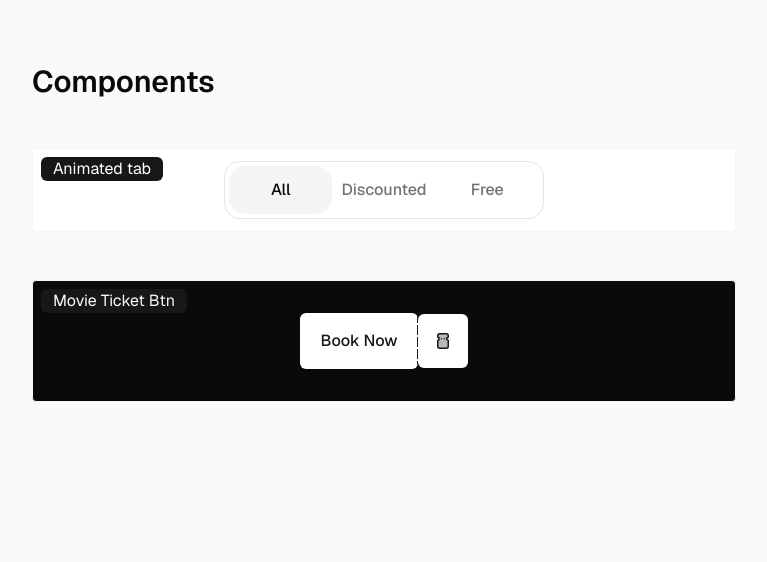
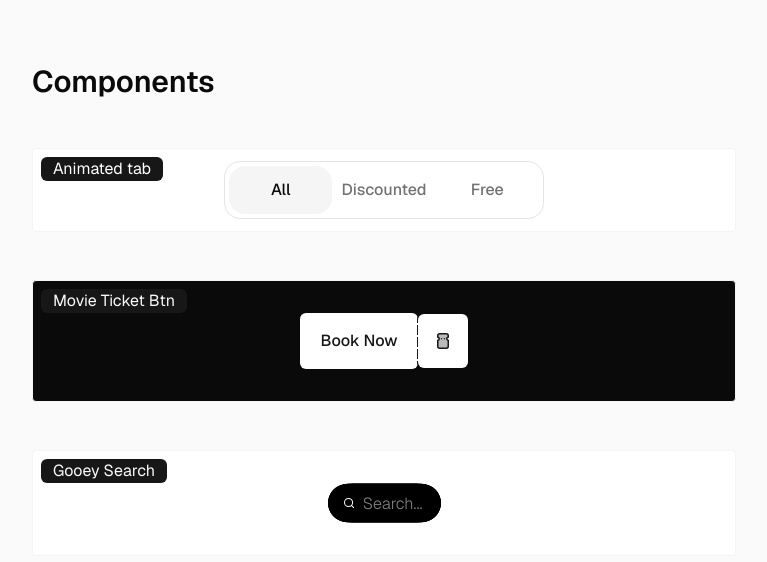
Before and after one commit to senorhitesh/components, a Next.js app in the folder animated-tabs/: page / in a window 1280 px wide. Shown: the top 562 px of the page, without its empty margins (256-1023 px from the left). Built offline with nearby package versions, Linux system fonts and the light colour scheme.

Commit message:
'gooey-filter'

```diff
--- a/animated-tabs/app/page.tsx
+++ b/animated-tabs/app/page.tsx
@@ -1,4 +1,5 @@
 import AnimatedTab from "@/copmonents/Animated-tabs";
+import GooeySearch from "@/copmonents/GooeySearch";
 import MovieTickeBtn from "@/copmonents/MovieTickeBtn";
 export default function Home() {
   return (
@@ -17,6 +18,12 @@ export default function Home() {
           </p>
           <MovieTickeBtn />
         </div>
+        <div className="border relative  rounded border-neutral-100 bg-white w-full mt-12 h-fit py-8 flex items-center justify-center">
+          <p className="absolute top-2 left-2 px-3 rounded-md bg-neutral-900 text-neutral-50 ">
+            Gooey Search
+          </p>
+          <GooeySearch />
+        </div>
       </main>
     </div>
   );
--- /dev/null
+++ b/animated-tabs/copmonents/GooeySearch.tsx
@@ -0,0 +1,110 @@
+"use client";
+import { Search } from "lucide-react";
+import { useEffect, useRef, useState } from "react";
+import { motion, Variants } from "motion/react";
+const GooeySearch = () => {
+  const [isExpanded, setIsExpanded] = useState(false);
+  const inputRef = useRef<HTMLInputElement | null>(null);
+  const [searchText, setSearchText] = useState("");
+  const buttonVariants: Variants = {
+    collapsed: {
+      width: 115,
+      marginLeft: 0,
+    },
+    expanded: {
+      width: 180,
+      marginLeft: 50,
+    },
+  };
+  const iconBubbleVariants = {
+    collapsed: {
+      scale: 0,
+      opacity: 0,
+      filter: "blur(4px)",
+    },
+    expanded: {
+      scale: 1,
+      opacity: 1,
+      filter: "blur(0px)",
+    },
+  };
+
+  const TRANSITION = {
+    duration: 0.7,
+    type: "spring" as const,
+    bounce: 0.22,
+  };
+  useEffect(() => {
+    if (isExpanded) {
+      inputRef.current?.focus();
+      setIsExpanded(true);
+    } else {
+      setSearchText("");
+    }
+  }, [isExpanded]);
+  return (
+    <>
+      <SVG />
+      <div
+        style={{
+          filter: "url(#gooey-filter)",
+        }}
+        className="relative flex h-10 items-center justify-center"
+      >
+        <motion.div
+          variants={buttonVariants}
+          initial="collapsed"
+          transition={TRANSITION}
+          animate={isExpanded ? "expanded" : "collapsed"}
+          className="h-10 flex items-center justify-center "
+        >
+          <button className="h-10 w-full cursor-pointer items-center justify-center flex gap-2  rounded-full bg-black text-white font-normal px-4 ">
+            {!isExpanded && <Search className="size-4" />}
+            <motion.input
+              layoutId="input"
+              onClick={() => setIsExpanded(true)}
+              ref={inputRef}
+              onBlur={() => !searchText && setIsExpanded(false)}
+              onChange={(e) => setSearchText(e.target.value)}
+              placeholder="Search..."
+              type="text"
+              className="h-full w-full bg-transparent placeholder:font-light placeholder:text-white/50 outline-none"
+            />
+          </button>
+        </motion.div>
+        <motion.div
+          layoutId="svg"
+          variants={iconBubbleVariants}
+          initial="collapsed"
+          transition={TRANSITION}
+          animate={isExpanded ? "expanded" : "collapsed"}
+          className="absolute text-white rounded-4xl  top-1/2 left-0 size-10 bg-black -translate-y-1/2 items-center justify-center flex"
+        >
+          <Search className="size-4 " />
+        </motion.div>
+      </div>
+    </>
+  );
+};
+
+export default GooeySearch;
+
+const SVG = () => {
+  return (
+    <svg className="absolute hidden h-0 w-0">
+      <defs>
+        <filter width="200%" height="200%" id="gooey-filter" x="-50%" y="-50%">
+          {" "}
+          <feGaussianBlur in="SourceGraphic" stdDeviation="5" result="blur" />
+          <feColorMatrix
+            in="blur"
+            type="matrix"
+            values="1 0 0 0 0  0 1 0 0 0  0 0 1 0 0  0 0  0 20 -10"
+            result="goo"
+          />
+          <feComposite in="SourceGraphic" in2="goo" operator="atop" />
+        </filter>
+      </defs>
+    </svg>
+  );
+};
--- a/animated-tabs/copmonents/MovieTickeBtn.tsx
+++ b/animated-tabs/copmonents/MovieTickeBtn.tsx
@@ -87,8 +87,9 @@ const MovieTickeBtn = () => {
       -translate-x-1/2  left-1/2
        group-hover:top-0
       top-20
-       transition-all duration-100
+       transition-all duration-50
       bg-purple-500
+      blur-xs
       group-hover:scale-105
       z-0
     "
@@ -119,8 +120,8 @@ const MovieTickeBtn = () => {
       h-full
       -translate-x-1/2  left-1/2
        group-hover:top-0
-      top-20
-       transition-all duration-100
+      top-20       blur-xs
+       transition-all duration-50
       bg-purple-500
       group-hover:scale-105
       z-0
```
